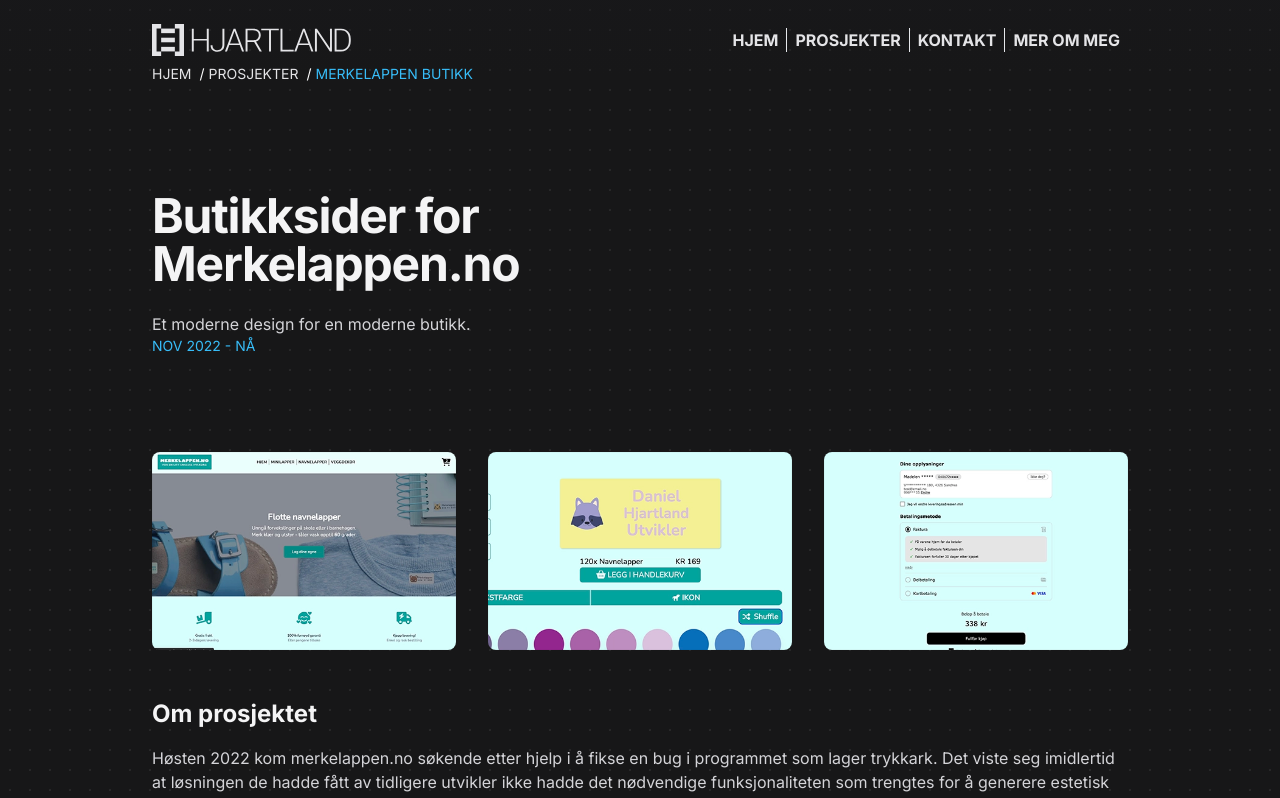
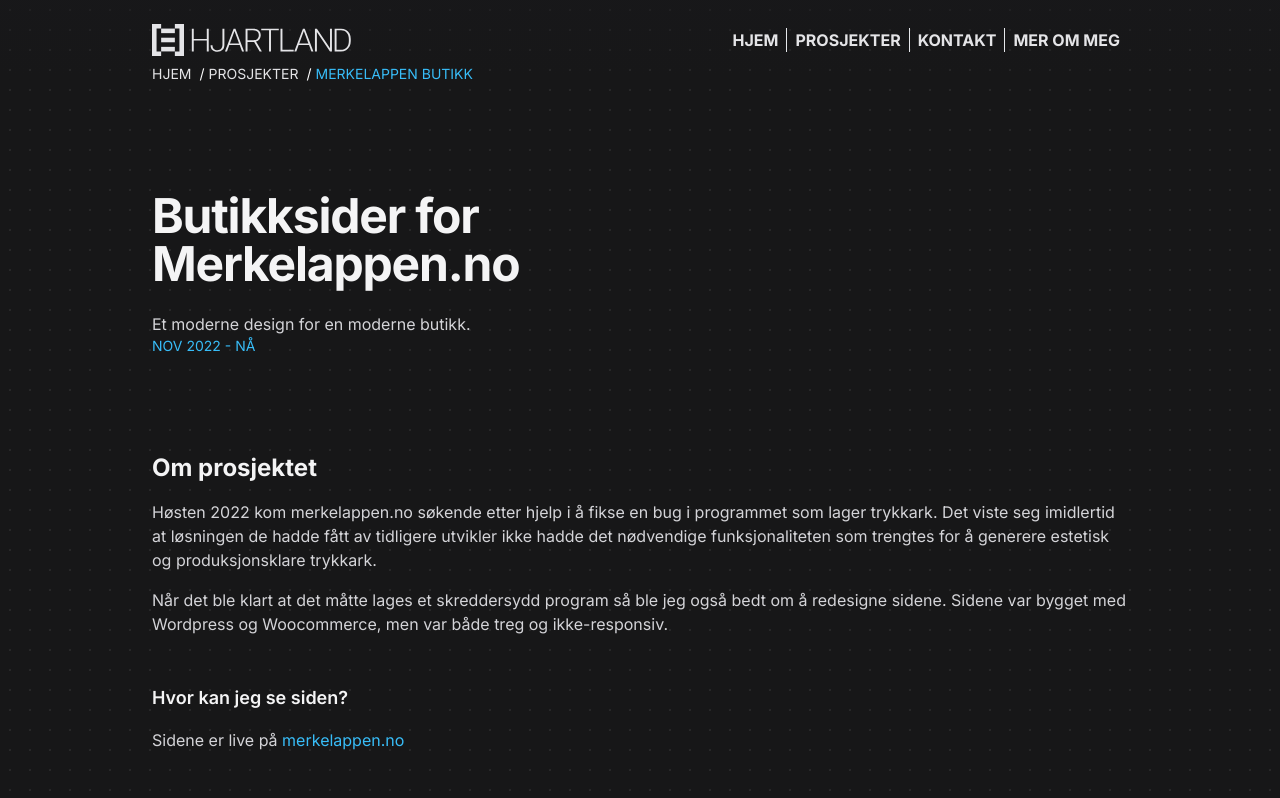
Before and after one commit to squashd/portfolio, a Next.js app: page /prosjekter/merkelappen-butikk in a window 1280 px wide. Shown: the top 798 px of the page. Built offline with nearby package versions, Linux system fonts and the light colour scheme.

Commit message:
Remove images causing compiling error

```diff
--- a/src/app/prosjekter/merkelappen-butikk/page.tsx
+++ b/src/app/prosjekter/merkelappen-butikk/page.tsx
@@ -1,8 +1,5 @@
 import Link from "next/link";
 import Image from "next/image";
-import forside from "@/assets/images/merkelappen/forside.webp";
-import navnelapper from "@/assets/images/merkelappen/navnelapper.webp";
-import checkout from "@/assets/images/merkelappen/checkout.webp";
 
 export default function Page() {
   return (
@@ -17,19 +14,20 @@
           </p>
           <p className="text-light text-sm text-sky-400">NOV 2022 - NÅ</p>
         </header>
-        <section className="my-12">
-          <div className="grid grid-cols-2 gap-8 sm:grid-cols-3">
-            <div className="overflow-hidden rounded-lg">
-              <Image src={forside} alt="forsiden til merkelappen.no" />
-            </div>
-            <div className="overflow-hidden rounded-lg">
-              <Image src={navnelapper} alt="forhåndsvisning av navnelapper" />
-            </div>
-            <div className="hidden overflow-hidden rounded-lg sm:block">
-              <Image src={checkout} alt="integrert checkout" />
-            </div>
-          </div>
-        </section>
+        {/* TODO: Change image format to jp and implement external image serving */}
+        {/*<section className="my-12">*/}
+        {/*  <div className="grid grid-cols-2 gap-8 sm:grid-cols-3">*/}
+        {/*    <div className="overflow-hidden rounded-lg">*/}
+        {/*      <Image src={forside} alt="forsiden til merkelappen.no" />*/}
+        {/*    </div>*/}
+        {/*    <div className="overflow-hidden rounded-lg">*/}
+        {/*      <Image src={navnelapper} alt="forhåndsvisning av navnelapper" />*/}
+        {/*    </div>*/}
+        {/*    <div className="hidden overflow-hidden rounded-lg sm:block">*/}
+        {/*      <Image src={checkout} alt="integrert checkout" />*/}
+        {/*    </div>*/}
+        {/*  </div>*/}
+        {/*</section>*/}
         <section className="flex flex-col gap-12 pb-16">
           <div className="flex flex-col gap-4">
             <h2 className="text-2xl font-bold text-zinc-100">Om prosjektet</h2>
```
